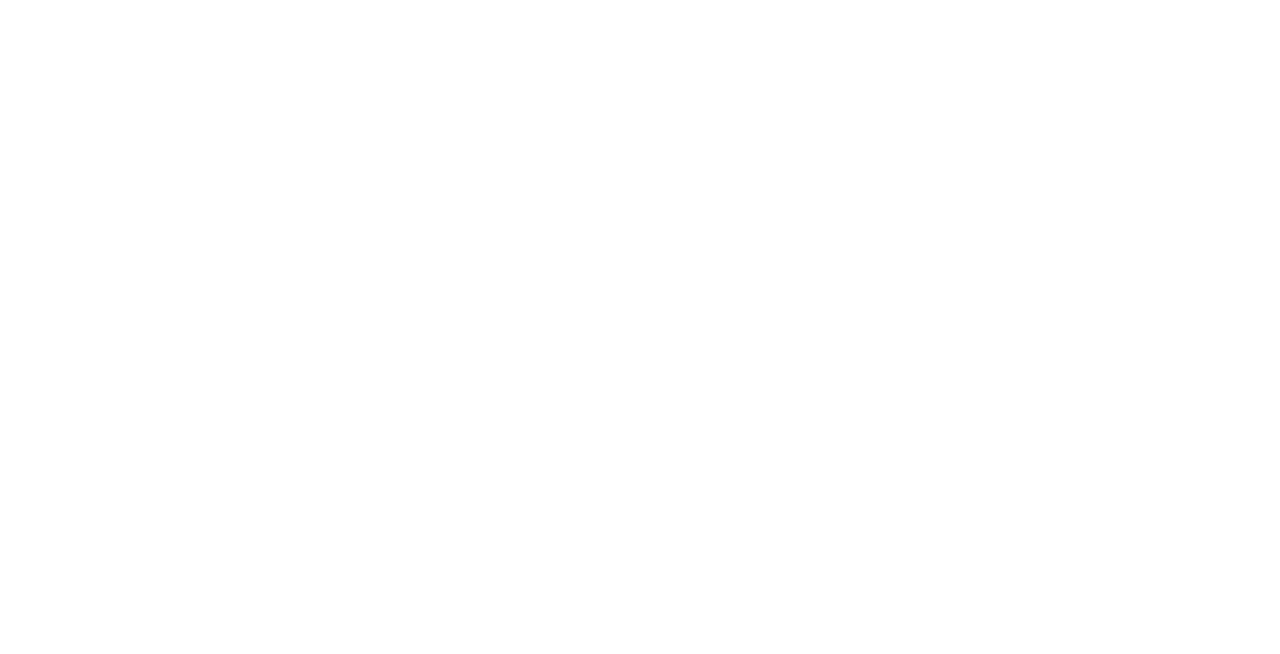
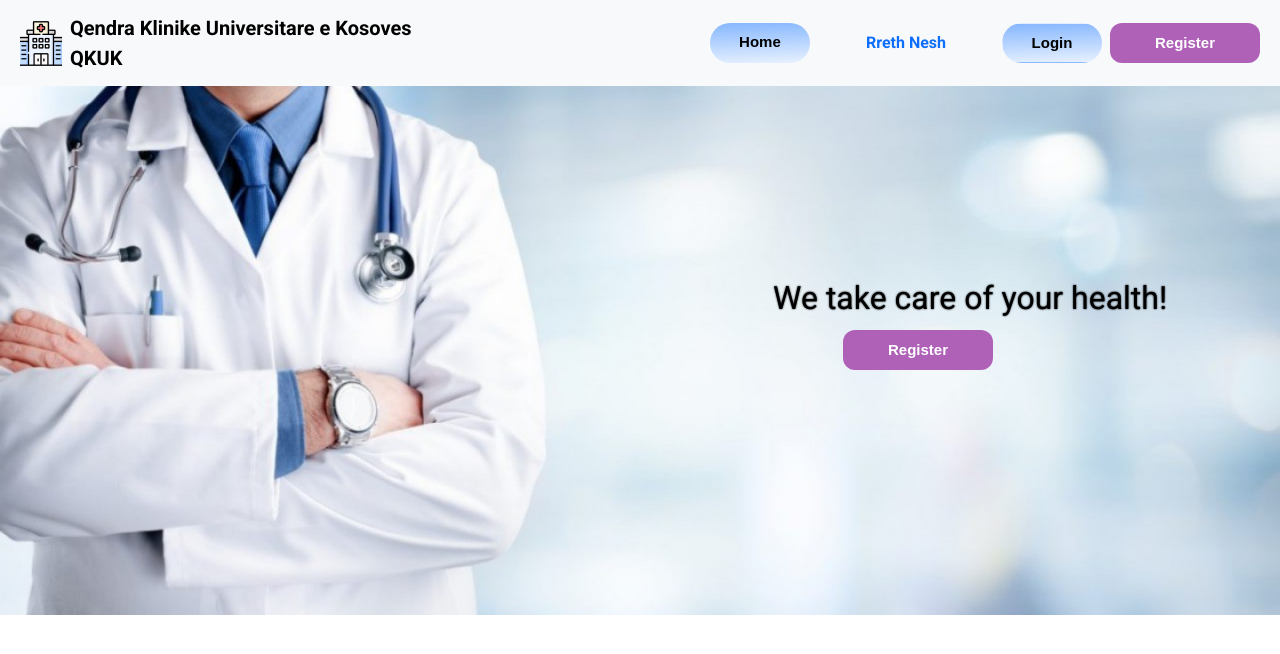
Before and after one commit to Juba1r/Medical-website-by-React-Bootstrap, a React (Vite) app in the folder @latest/: page / in a window 1280 px wide. Shown: the top 654 px of the page. Built offline with nearby package versions, Linux system fonts and the light colour scheme.

Commit message:
hero section complete

```diff
--- a/@latest/index.html
+++ b/@latest/index.html
@@ -15,6 +15,12 @@
       rel="stylesheet"
       href="https://cdn.jsdelivr.net/npm/bootstrap-icons@1.3.0/font/bootstrap-icons.css"
     />
+    <link rel="preconnect" href="https://fonts.googleapis.com" />
+    <link rel="preconnect" href="https://fonts.gstatic.com" crossorigin />
+    <link
+      href="https://fonts.googleapis.com/css2?family=Roboto:ital,wght@0,100;0,300;0,400;0,500;0,700;0,900;1,100;1,300;1,400;1,500;1,700;1,900&display=swap"
+      rel="stylesheet"
+    />
     <title>Medi Web</title>
   </head>
   <body>
--- a/@latest/src/App.jsx
+++ b/@latest/src/App.jsx
@@ -1,7 +1,14 @@
 import "./App.css";
+import Navbar from "./components/Navbar/navbar";
+import Home from "./components/Home/home";
 
 function App() {
-  return <></>;
+  return (
+    <>
+      <Navbar />
+      <Home />
+    </>
+  );
 }
 
 export default App;
--- /dev/null
+++ b/@latest/src/components/Home/home.css
@@ -0,0 +1,22 @@
+.image {
+  position: relative;
+  text-align: center;
+  color: #000;
+}
+
+.title {
+  position: absolute;
+  top: 40%;
+  left: 45%;
+  transform: translate(50%, -50%);
+  text-shadow: 0 0 2px #000;
+}
+
+
+.title-btn {
+  position: absolute;
+  font-weight: 700;
+  top: 50%;
+  left: 60%;
+  transform: translate(50%, -50%);
+}
--- /dev/null
+++ b/@latest/src/components/Home/home.jsx
@@ -0,0 +1,17 @@
+import heroimg from "../../assets/heroimage1.png";
+import "./home.css";
+import "../Navbar/navbar.css";
+
+const home = () => {
+  return (
+    <div className="container-fluid p-0">
+      <div className="image">
+        <img src={heroimg} width="100%" alt="" />
+        <h2 className="title fw-normal">We take care of your health!</h2>
+        <button className="btn-reg title-btn">Register</button>
+      </div>
+    </div>
+  );
+};
+
+export default home;
--- /dev/null
+++ b/@latest/src/components/Navbar/navbar.css
@@ -0,0 +1,109 @@
+/* Normal button */
+
+.btn {
+  position: relative;
+  display: inline-block;
+  width: 100px;
+  height: 40px;
+  text-align: center;
+
+  color: #000;
+  font-size: 15px;
+  text-decoration: none;
+  font-family: sans-serif;
+  box-sizing: border-box;
+  background: linear-gradient(178deg, #86b7fe, #fff);
+  background-size: 400%;
+  border-radius: 30px;
+  z-index: 1;
+}
+
+.btn:hover {
+  animation: animate 8s linear infinite;
+}
+
+@keyframes animate {
+  0% {
+    background-position: 0%;
+  }
+  100% {
+    background-position: 400%;
+  }
+}
+
+.btn:before {
+  content: "";
+  position: absolute;
+  top: -5px;
+  right: -5px;
+  bottom: -5px;
+  left: -5px;
+  z-index: -1;
+  background: linear-gradient(90deg, #03a9f4, #f441a5, #ffeb3b, #03a9f4);
+  background-size: 400%;
+  border-radius: 40px;
+  opacity: 0;
+  transition: 0.5s;
+}
+
+.btn:hover:before {
+  filter: blur(20px);
+  opacity: 1;
+  animation: animate 8s linear infinite;
+}
+
+/* Registration button */
+
+.btn-reg {
+  position: relative;
+  border: none;
+  display: inline-block;
+  width: 150px;
+  height: 40px;
+  text-align: center;
+
+  color: white;
+  font-size: 15px;
+  text-decoration: none;
+  font-family: sans-serif;
+  box-sizing: border-box;
+  background: linear-gradient(178deg, #af61b8, #af61b8);
+  background-size: 400%;
+  border-radius: 12px;
+  z-index: 1;
+}
+
+.btn-reg:hover {
+  animation: animate 8s linear infinite;
+}
+
+@keyframes animate {
+  0% {
+    background-position: 0%;
+  }
+  100% {
+    background-position: 400%;
+  }
+}
+
+.btn-reg:before {
+  content: "";
+  position: absolute;
+  border: none;
+  top: -5px;
+  right: -5px;
+  bottom: -5px;
+  left: -5px;
+  z-index: -1;
+  background: linear-gradient(90deg, #03a9f4, #f441a5, #ffeb3b, #03a9f4);
+  background-size: 400%;
+  border-radius: 40px;
+  opacity: 0;
+  transition: 0.5s;
+}
+
+.btn-reg:hover:before {
+  filter: blur(20px);
+  opacity: 1;
+  animation: animate 8s linear infinite;
+}
--- /dev/null
+++ b/@latest/src/components/Navbar/navbar.jsx
@@ -0,0 +1,54 @@
+import { Navbar, Nav, Container } from "react-bootstrap";
+import "bootstrap/dist/css/bootstrap.min.css";
+import logo from "../../assets/logo.png";
+import "./navbar.css";
+
+const CustomNavbar = () => {
+  return (
+    <Navbar
+      bg="light"
+      expand="lg"
+      className="d-flex justify-content-betweeen px-2"
+    >
+      <Container fluid>
+        {/* Logo and Name */}
+        <Navbar.Brand href="#">
+          <div className="d-flex align-items-center">
+            <img src={logo} alt="Logo" className="me-2" />
+            <div>
+              <strong>
+                Qendra Klinike Universitare e Kosoves
+                <br />
+                QKUK
+              </strong>
+            </div>
+          </div>
+        </Navbar.Brand>
+
+        {/* Toggle for mobile view */}
+        <Navbar.Toggle aria-controls="navbarNav" />
+
+        {/* Links and buttons */}
+        <Navbar.Collapse
+          id="navbarNav"
+          className="d-flex justify-content-end gap-5"
+        >
+          <Nav className="gap-5">
+            <Nav.Link href="#" className="btn fw-bold">
+              Home
+            </Nav.Link>
+            <Nav.Link href="#" className="text-primary fw-bold">
+              Rreth Nesh
+            </Nav.Link>
+          </Nav>
+          <div className="d-flex gap-2">
+            <button className="btn fw-bold">Login</button>
+            <button className="btn-reg fw-bold">Register</button>
+          </div>
+        </Navbar.Collapse>
+      </Container>
+    </Navbar>
+  );
+};
+
+export default CustomNavbar;
--- a/@latest/src/index.css
+++ b/@latest/src/index.css
@@ -2,4 +2,6 @@
   margin: 0;
   padding: 0;
   box-sizing: border-box;
+  font-family: "Roboto", sans-serif;
+  font-style: normal;
 }
```
Also changed, not shown: @latest/src/assets/heroimage1.png (added), @latest/src/assets/logo.png (added).
